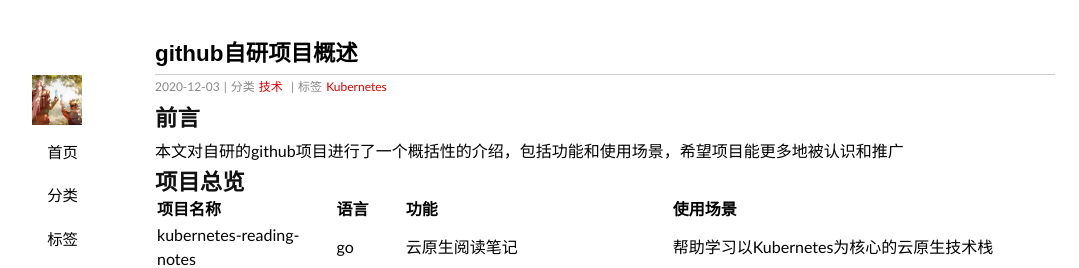
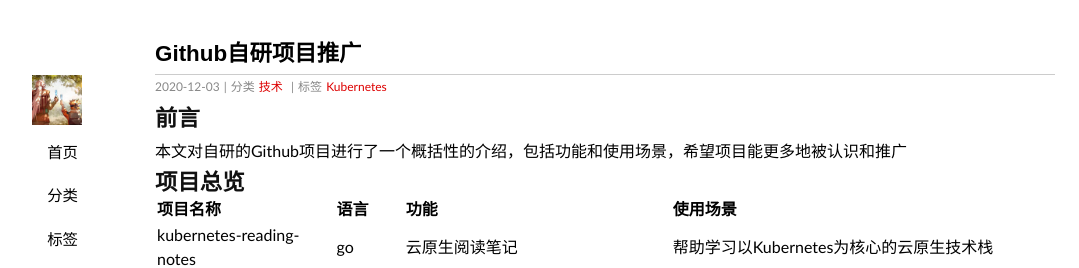
Before and after one commit to duyanghao/duyanghao.github.io, a Jekyll site: the page built from _posts/2020-12-1-github-publicity.md, in a window 1280 px wide and 900 px high. Shown: the top 268 px of the window, without its empty margins (35-1114 px from the left). Built offline with Jekyll 4.4.1, drawn with Linux system fonts in a browser that asks for light colours; some web fonts are replaced; comment, search, counter and statistics services are not loaded; some of the changed text lies outside the part shown.

Commit message:
add github-publicity
Signed-off-by: duyanghao <1294057873@qq.com>

```diff
--- a/_posts/2020-12-1-github-publicity.md
+++ b/_posts/2020-12-1-github-publicity.md
@@ -1,15 +1,15 @@
 ---
 layout: post
-title: github自研项目概述
+title: Github自研项目推广
 date: 2020-12-3 19:10:31
 category: 技术
 tags: Kubernetes
-excerpt: 本文对自研的github项目进行了一个概括性的介绍，包括功能和使用场景，希望通过本文可以使项目能更多地被认识和推广
+excerpt: 本文对自研的Github项目进行了一个概括性的介绍，包括功能和使用场景，希望通过本文可以使项目能更多地被认识和推广
 ---
 
 ## 前言
 
-本文对自研的github项目进行了一个概括性的介绍，包括功能和使用场景，希望项目能更多地被认识和推广
+本文对自研的Github项目进行了一个概括性的介绍，包括功能和使用场景，希望项目能更多地被认识和推广
 
 ## 项目总览
 
@@ -351,6 +351,6 @@ func (tw *TaskWork) AsyncTask(task TaskChan) error {
 
 ## Conclusion
 
-本文对部分自研github项目的功能以及使用场景进行了概述，希望通过本文可以使项目能更多地被认识和推广
+本文对部分自研Github项目的功能以及使用场景进行了概述，希望通过本文可以使项目能更多地被认识和推广
 
 ![img](https://duyanghao.github.io/public/img/wechat/duyanghao.png)
```
